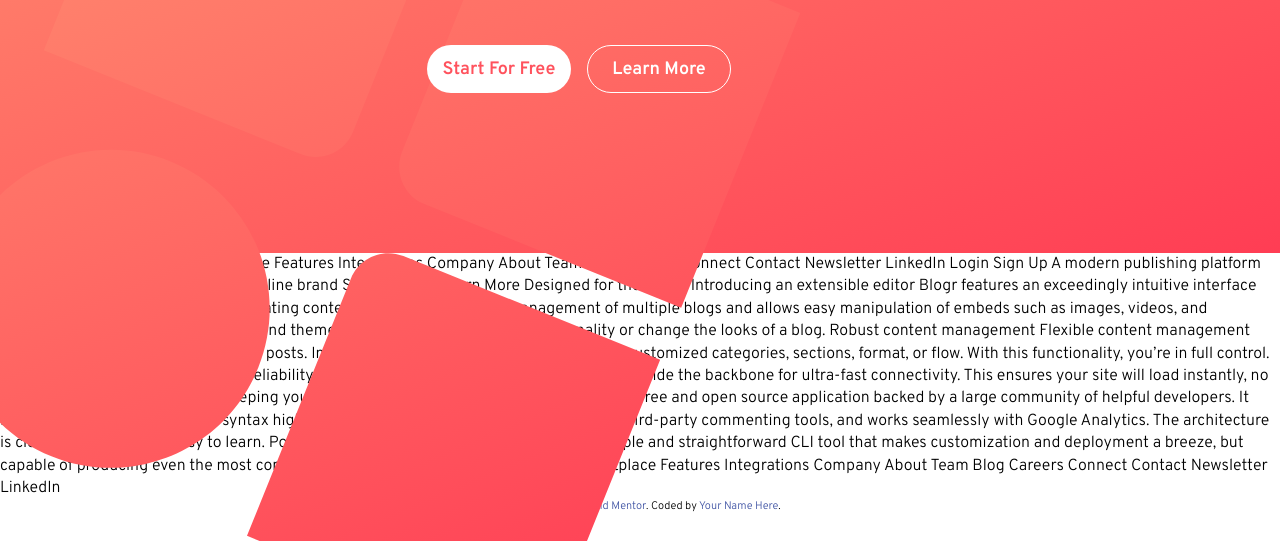
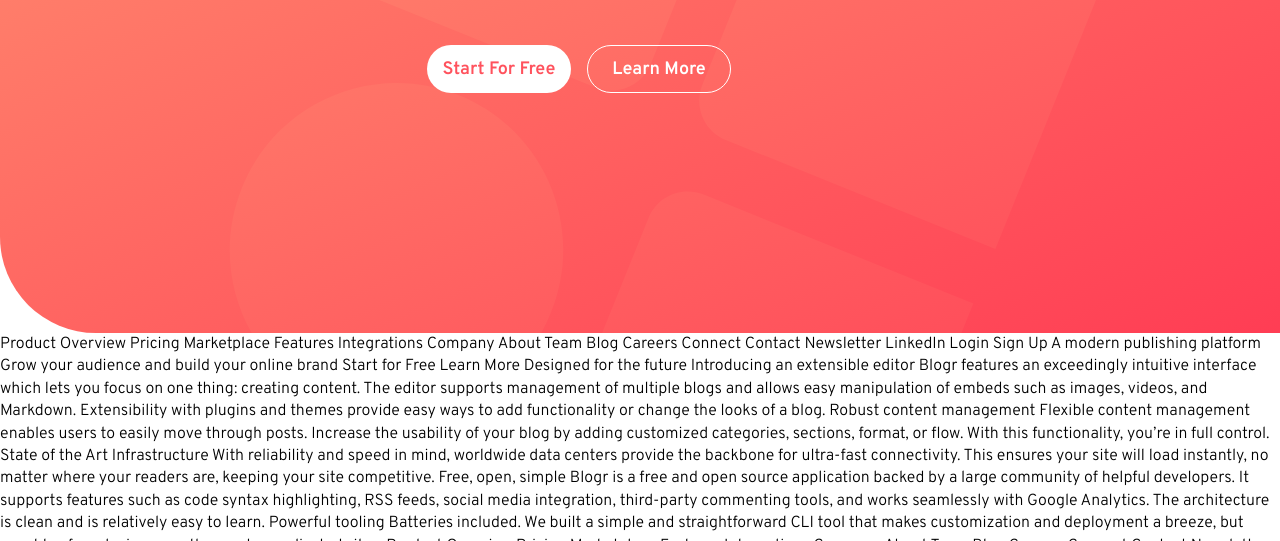
Before and after one commit to rkrawczuk/blogr-landing-page, a plain HTML site: page index.html in a window 1280 px wide. Shown: the part 259-800 px from the top of the page. Drawn offline with Linux system fonts and the light colour scheme.

Commit message:
moving the navigation section to the header section, matching the svg image to the background

```diff
--- a/app/scss/layout/_header.scss
+++ b/app/scss/layout/_header.scss
@@ -2,22 +2,27 @@
 
 .header {
   width: 100%;
-  padding-top: calc(var(--header-height) + 2rem);
-  height: 64vh;
+  // padding-top: calc(var(--header-height) + 2rem);
+  // height: 64vh;
+  height: 74vh;
   background: linear-gradient(
     to right bottom,
     $gradient-very-light-red,
     $gradient-light-red
   );
   // clip-path: circle(70% at 70% 50%);
+  clip-path: inset(0 round 0 0 0 6rem);
   &__img {
     position: relative;
     background-image: url(../../../images/bg-pattern-intro.svg);
-    min-height: 76rem;
+    // min-height: 94rem;
+    min-height: 84rem;
     background-size: cover;
     background-repeat: no-repeat;
-    background-position-x: -18rem;
-    background-position-y: -18rem;
+    // background-position-x: -24rem;
+    // background-position-y: -18rem;
+    background-position-x: 35%;
+    background-position-y: -17rem;
   }
 
   &__container {
--- a/index.html
+++ b/index.html
@@ -35,6 +35,8 @@
     </style>
   </head>
   <body>
+    <!-- HEADER -->
+    <header class="header">
       <!-- NAVIGATION -->
       <div class="navigation">
         <nav class="nav bd-container">
@@ -120,8 +122,6 @@
         </nav>
       </div>
 
-    <!-- HEADER -->
-    <header class="header">
       <div class="header__img"></div>
       <div class="header__container container">
         <div class="header__text">
```
Also changed, not shown: dist/style.css, 1 other file. Lines whose indentation alone changed are shown as unchanged.
